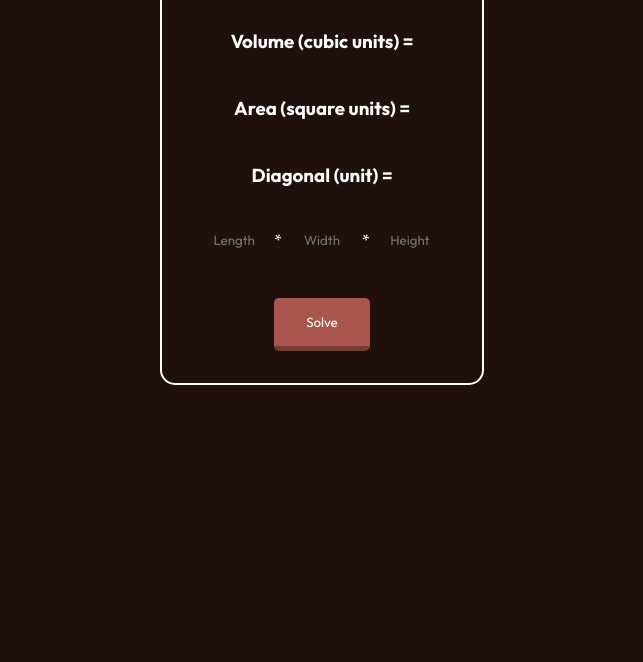
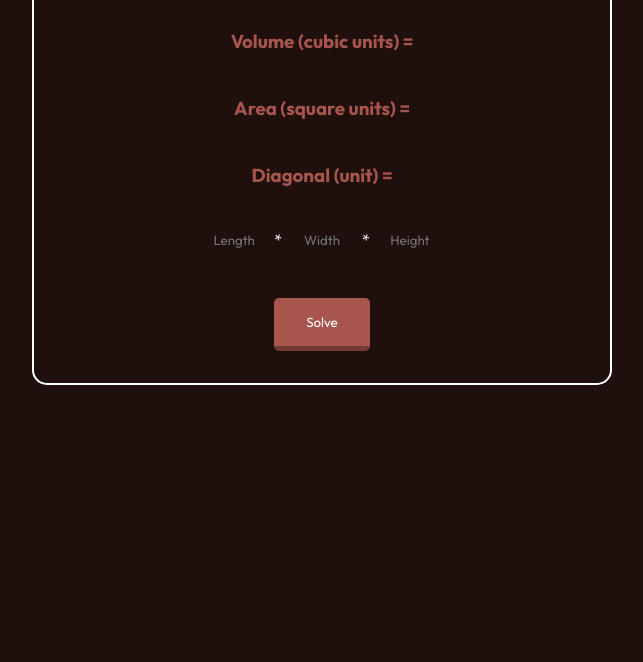
Before and after one commit to aaronmarayaa/Polyhedreons-Volume-Calculator, a website: page cuboid/cuboid.html in a window 1280 px wide. Shown: the part 138-800 px from the top of the page, without its empty margins (318-961 px from the left). Drawn offline with Linux system fonts and the light colour scheme.

Commit message:
Update cuboid/ cuboid.css: Change the padding of .container and the color of h3 in the container

```diff
--- a/cuboid/cuboid.css
+++ b/cuboid/cuboid.css
@@ -17,7 +17,7 @@ body {
 .container {
   display: grid;
   place-items: center;
-  padding: 2rem;
+  padding: 2rem 13%;
   border: 2px solid white;
   border-radius: 15px;
 }
@@ -26,13 +26,13 @@ body {
   margin-top: 1.5rem;
 }
 
+.container h3 {
+  color: #a8554d;
+}
+
 .container .formula {
   display: flex;
   align-items: center;
-}
-
-.container .formula h3 {
-  font-size: 1rem;
 }
 
 .container .formula input {
```
